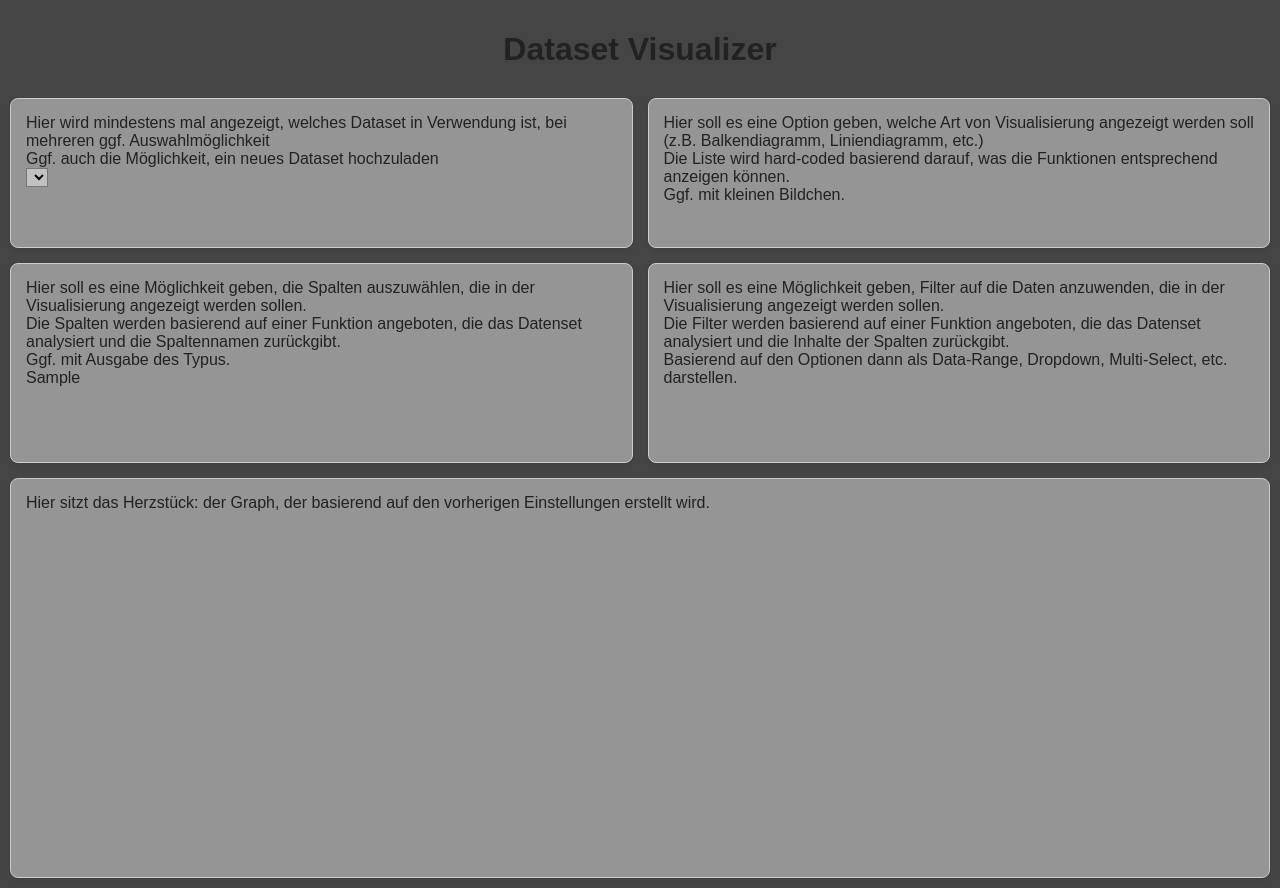
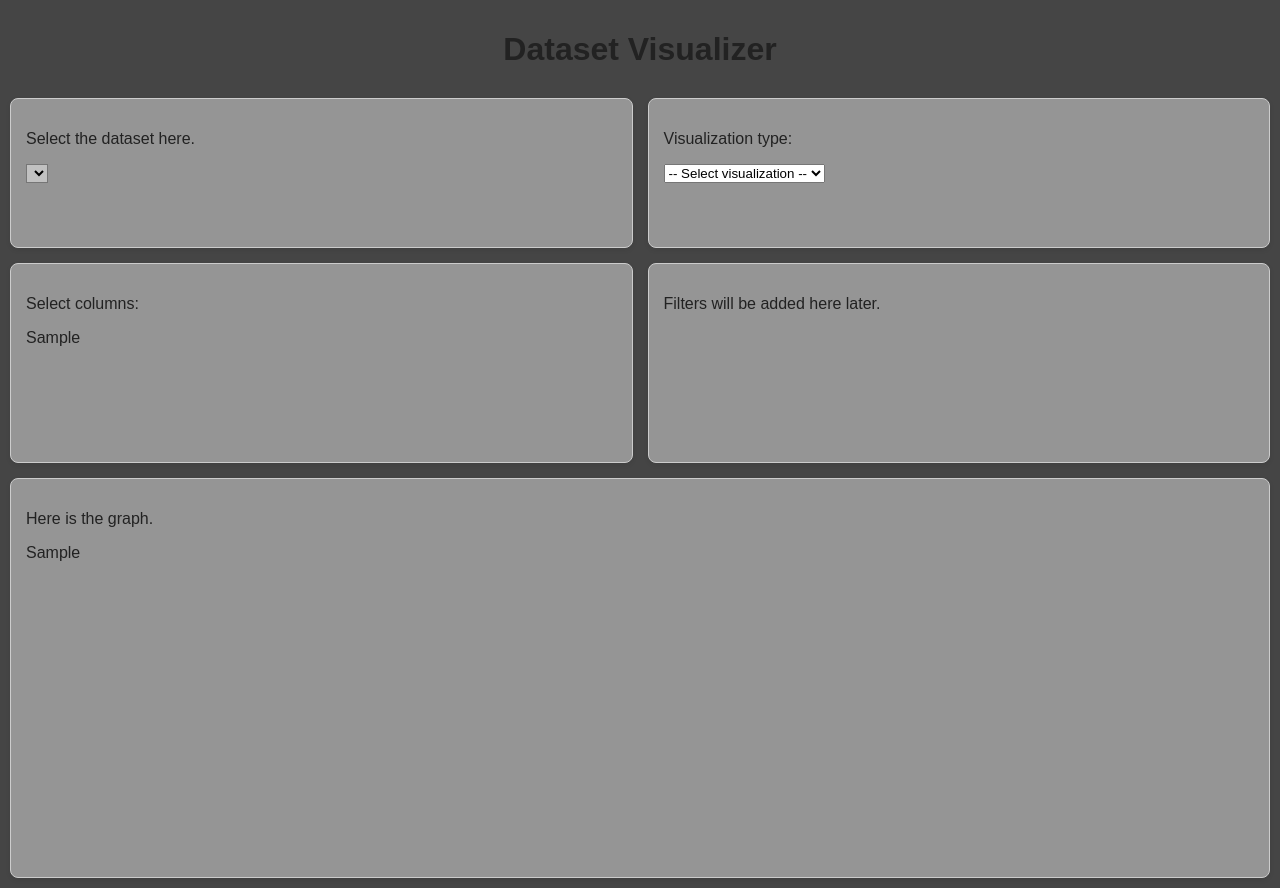
Before and after one commit to Tafek/dynamic_graphs, a Flask app: template templates/index.html in a window 1280 px wide. Run offline with Flask 3, Linux system fonts and the light colour scheme; the template is opened without the code that fills it: most values are stand-ins (such as "Sample title", 1, 10 or a date in 2020); lists and menus that the app fills with data are empty.

Commit message:
Uploading Semi-Working code (first visualizations work). Still MUCH to do

```diff
--- /dev/null
+++ b/config.py
@@ -0,0 +1,4 @@
+# Define some kind of global variables.
+single_x_col_types_obligatory = ["hist"]
+single_x_col_types_optional = ["boxplot"]
+multi_y_col_types_optional = ["bar", "line", "boxplot", "hist"]
--- /dev/null
+++ b/functions/test_function.py
@@ -0,0 +1,5 @@
+def display_head(df=None):
+    if df is None:
+        return "<p>Kein Dataset ausgewählt.</p>"
+    else:
+        return df.head(15).to_html(classes='dataframe table table-striped table-bordered', index=False)
--- a/main.py
+++ b/main.py
@@ -1,6 +1,12 @@
 from flask import Flask, render_template, request
 from functions.get_data import get_data_dropdown
 from functions.get_cols import get_cols
+from functions.get_cols import get_dataframe
+from functions.test_function import display_head
+from functions.show_graph import show_graph
+
+import config
+
 
 app = Flask(__name__)
 
@@ -8,25 +14,85 @@ app = Flask(__name__)
 @app.route("/", methods=["GET", "POST"])
 def index():
 
-    if request.method == "POST" and "dataset" in request.form:
-        dropdown_html = get_data_dropdown(request.form["dataset"])
-        spec_dataset = request.form["dataset"]
-        columns_html = get_cols(spec_dataset)
+    # Set Standard Values
+    spec_dataset = None
+    visual_type = None
+    columns_1 = []
+    columns_2 = []
+    generated_graph = None
+
+    if request.method == "POST":
+
+        # Fetch current Dataset from Form
+        spec_dataset = request.form.get("dataset")
+
+        # Fetch current Visualization type from the Form
+        visual_type = request.form.get("visual_type")
+        if visual_type is None:
+            visual_type = "line"
+
+        # Fetch selected columns
+        columns_1 = request.form.getlist("columns_1")
+        columns_2 = request.form.getlist("columns_2")
+
+    # --------------------------------
+    # Dataset / Columns / Head
+    # --------------------------------
+
+    if spec_dataset:
+        dropdown_html = get_data_dropdown(spec_dataset)
+        columns_html = get_cols(spec_dataset, graph_type=visual_type, cols_1=columns_1, cols_2=columns_2)
+        test_header = display_head(
+            get_dataframe(f"data/{spec_dataset}")
+        )
     else:
         dropdown_html = get_data_dropdown()
-        columns_html = get_cols()
+        columns_html = get_cols(graph_type=visual_type, cols_1=columns_1, cols_2=columns_2)
+        test_header = display_head()
 
+    # --------------------------------
+    # Generate Graph
+    # --------------------------------
+
+    if spec_dataset and visual_type:
+
+        if visual_type in ["line", "hist", "bar", "pie"] and (len(columns_2) == 0 or len(columns_1) == 0):
+            generated_graph = "<p>For this visualization, two columns must be selected.</p>"
+            # Fallback to display the head of the dataset if no graph is shown
+            generated_graph += display_head(get_dataframe(f"data/{spec_dataset}"))
+
+        elif visual_type in ["pie","scatter"] and len(columns_1) < 1:
+            generated_graph = "<p>Please select at least one column.</p>"
+            # Fallback to display the head of the dataset if no graph is shown
+            generated_graph += display_head(get_dataframe(f"data/{spec_dataset}"))
+
+        else:
+            generated_graph = show_graph(
+                type=visual_type,
+                cols_1=columns_1,
+                cols_2=columns_2,
+                df=get_dataframe(f"data/{spec_dataset}")
+            )
+    # --------------------------------
+    # No Datasets Available?
+    # --------------------------------
 
     if dropdown_html:
         message_no_datasets = ""
     else:
-        message_no_datasets = "Füge deinem Projekt noch Daten im Data-Folder hinzu."
+        message_no_datasets = ("Add some data to your project in the Data folder.")
 
     return render_template(
         "index.html",
-        dropdown_html= dropdown_html, # HTML für das Dropdown-Menü der Datasets
-        message_no_datasets=message_no_datasets, # Fehlermeldung, falls keine Datasets vorhanden sind
-        columns_html= columns_html # HTML für die Spaltenauswahl des ersten Datasets
+        dropdown_html=dropdown_html,
+        message_no_datasets=message_no_datasets,
+        columns_html=columns_html,
+        test_header=test_header,
+        generated_graph=generated_graph,
+        spec_dataset=spec_dataset,
+        visual_type=visual_type,
+        columns_1=columns_1,
+        columns_2=columns_2
     )
 
 
--- a/pyproject.toml
+++ b/pyproject.toml
@@ -10,6 +10,7 @@ requires-python = ">=3.14"
 dependencies = [
     "flask>=3.1.3",
     "ipykernel>=7.3.0",
+    "matplotlib>=3.11.1",
     "pandas>=3.0.5",
 ]
 
--- a/templates/index.html
+++ b/templates/index.html
@@ -3,49 +3,100 @@
 <head>
     <meta charset="UTF-8">
     <title>Dataset Visualizer</title>
-
     <link rel="stylesheet" href="{{ url_for('static', filename='style.css') }}">
 </head>
 
 <body>
+    <h1>Dataset Visualizer</h1>
+    <form method="POST" action="/">
+        <div class="main_container">
+            <!-- DATASET -->
 
-    <h1>Dataset Visualizer</h1>
-
-    <div class="main_container">
             <div class="sub_container" name="dataset">
-            Hier wird mindestens mal angezeigt, welches Dataset in Verwendung ist, bei mehreren ggf. Auswahlmöglichkeit<br>
-            Ggf. auch die Möglichkeit, ein neues Dataset hochzuladen
+                <p>
+                    Select the dataset here. <!-- Will need an option to upload files later-->
+                </p>
                 {% if not dropdown_html %}
-                <p>{{ message_no_datasets }}</p>
+                    <p>
+                        {{ message_no_datasets }}
+                    </p>
                 {% else %}
-                <form method="POST" action="/">
                     <select name="dataset" onchange="this.form.submit()" class="selector_dropdown">
                         {{ dropdown_html | safe }}
                     </select>
-                </form>
                 {% endif %}
             </div>
+
+            <!-- VISUALIZATION TYPE -->
+
             <div class="sub_container" name="visual_type">
-            Hier soll es eine Option geben, welche Art von Visualisierung angezeigt werden soll (z.B. Balkendiagramm, Liniendiagramm, etc.)<br>
-            Die Liste wird hard-coded basierend darauf, was die Funktionen entsprechend anzeigen können.<br>
-            Ggf. mit kleinen Bildchen.
+                <p>
+                    Visualization type:
+                </p>
+                <select name="visual_type" onchange="this.form.submit()">
+                    <option value="">
+                        -- Select visualization --
+                    </option>
+
+                    <option value="bar" {% if visual_type == "bar" %}selected{% endif %}>
+                        Bar chart
+                    </option>
+
+                    <option value="line" {% if visual_type == "line" %}selected{% endif %}>
+                        Line chart
+                    </option>
+
+                    <option value="scatter" {% if visual_type == "scatter" %}selected{% endif %}>
+                        Scatter plot
+                    </option>
+
+                    <option value="pie" {% if visual_type == "pie" %}selected{% endif %}>
+                        Pie chart
+                    </option>
+
+                    <option value="boxplot" {% if visual_type == "boxplot" %}selected{% endif %}>
+                        Box plot
+                    </option>
+
+                    <option value="hist" {% if visual_type == "hist" %}selected{% endif %}>
+                        Histogram
+                    </option>
+
+                </select>
             </div>
+
+            <!-- COLUMNS -->
+
             <div class="sub_container" name="columns">
-            Hier soll es eine Möglichkeit geben, die Spalten auszuwählen, die in der Visualisierung angezeigt werden sollen.<br>
-            Die Spalten werden basierend auf einer Funktion angeboten, die das Datenset analysiert und die Spaltennamen zurückgibt.<br>
-            Ggf. mit Ausgabe des Typus.<br>
+                <p>
+                    Select columns:
+                </p>
                 {{ columns_html | safe }}
             </div>
+
+            <!-- FILTER -->
+
             <div class="sub_container" name="filters">
-            Hier soll es eine Möglichkeit geben, Filter auf die Daten anzuwenden, die in der Visualisierung angezeigt werden sollen.<br>
-            Die Filter werden basierend auf einer Funktion angeboten, die das Datenset analysiert und die Inhalte der Spalten zurückgibt.<br>
-            Basierend auf den Optionen dann als Data-Range, Dropdown, Multi-Select, etc. darstellen.<br>
+                <p>
+                    Filters will be added here later.
+                </p>
             </div>
+
+            <!-- GRAPH -->
+
             <div class="sub_container" name="graph">
-            Hier sitzt das Herzstück: der Graph, der basierend auf den vorherigen Einstellungen erstellt wird.<br>
+                <p>
+                    Here is the graph.
+                </p>
+                {% if generated_graph %}
+                    {{ generated_graph | safe }}
+                {% else %}
+                    <p>
+                        Select a visualization and at least one column.
+                    </p>
+                {% endif %}
             </div>
         </div>
-
+    </form>
 </body>
-
 </html>
```
Also changed, not shown: functions/get_cols.py (+101 -5 lines), functions/show_graph.py (added, +63 -0 lines), static/style.css (+31 -2 lines), 2 other files. Lines whose indentation alone changed are shown as unchanged.
